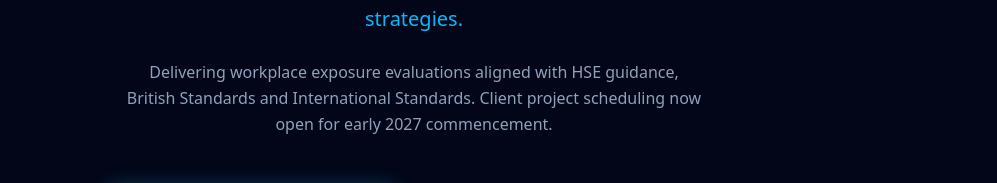
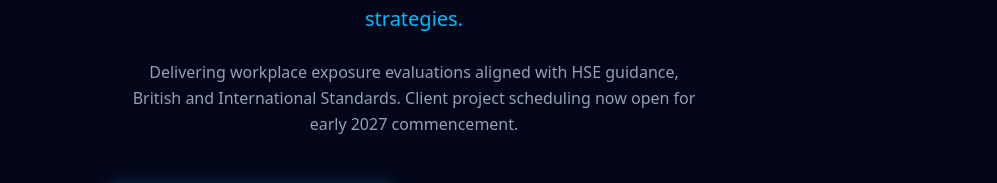
Before and after one commit to garethbrock72-cmyk/waterledge-consultancy-website, a Next.js app: page / in a window 1280 px wide. Shown: the part 451-634 px from the top of the page, without its empty margins (226-1223 px from the left). Built offline with nearby package versions, Linux system fonts and the light colour scheme.

Commit message:
content: update copy and information on page.tsx

```diff
--- a/src/app/page.tsx
+++ b/src/app/page.tsx
@@ -58,7 +58,7 @@
           </p>
 
           <p className="text-sm sm:text-base text-slate-400 max-w-xl mx-auto leading-relaxed">
-            Delivering workplace exposure evaluations aligned with HSE guidance, British Standards and International Standards. Client project scheduling now open for early 2027 commencement.
+            Delivering workplace exposure evaluations aligned with HSE guidance, British and International Standards. Client project scheduling now open for early 2027 commencement.
           </p>
 
           <div className="pt-6 flex flex-col sm:flex-row items-center justify-center gap-4">
```
